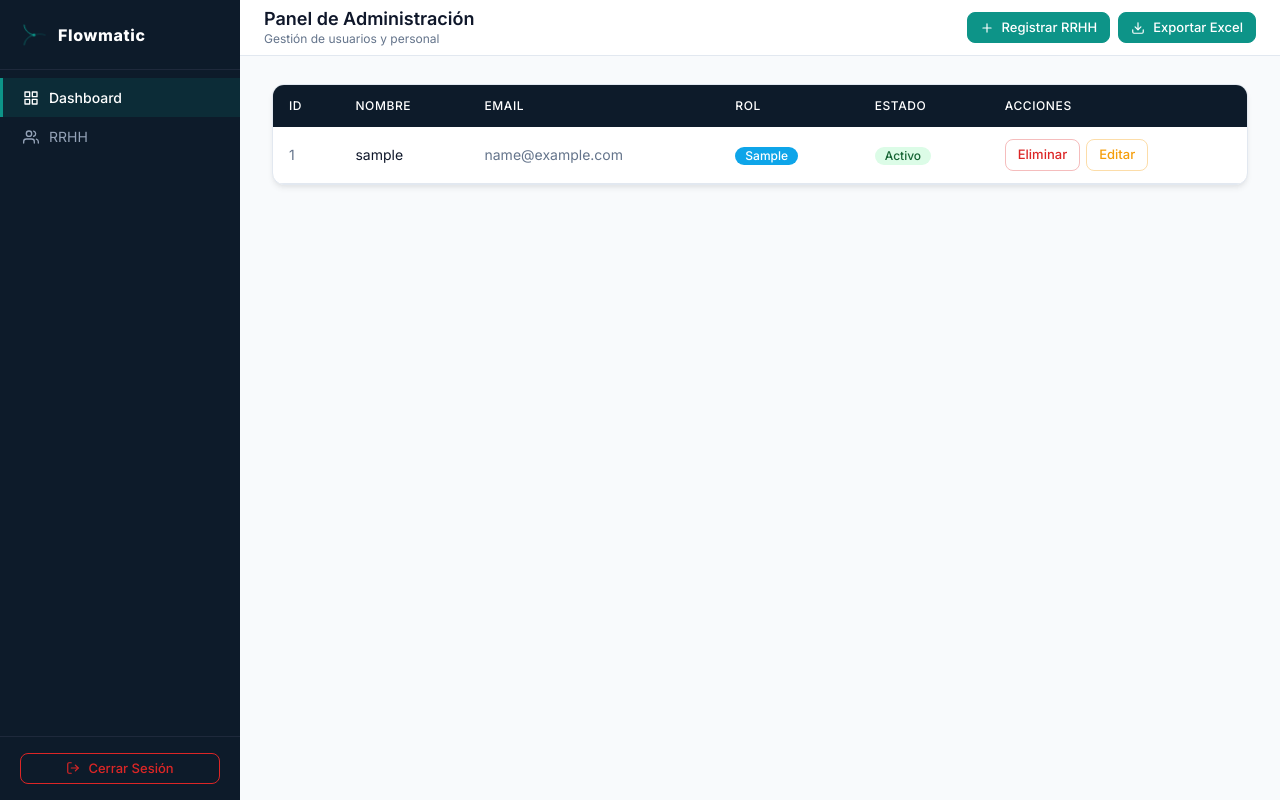
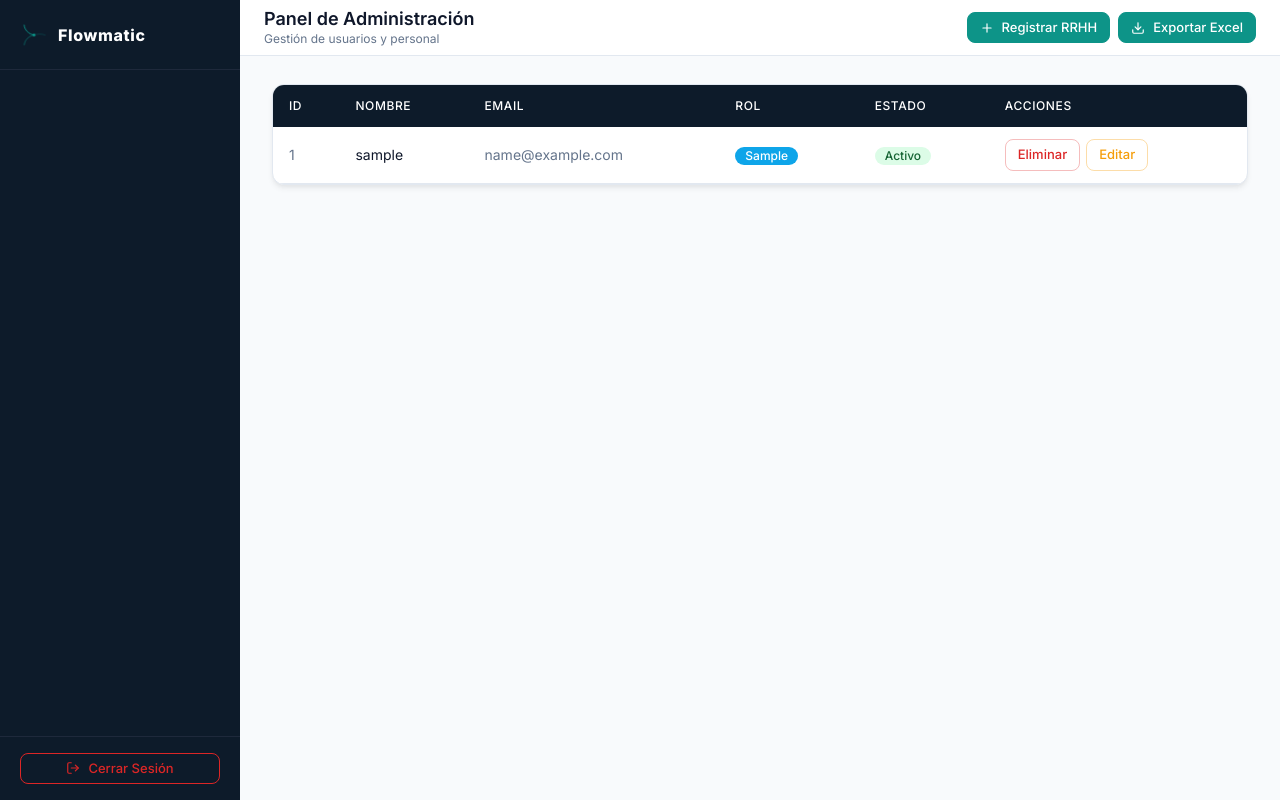
Before and after one commit to julidev0/flowmatic_admin, a Django app: page /admin-panel/ in a window 1280 px wide. Run offline with Django 5.2, Linux system fonts and the light colour scheme; a user stored in the database is signed in; tables that the repository leaves empty hold one stand-in row (values such as "Sample post").

Commit message:
Fix : Title

```diff
--- a/templates/admin.html
+++ b/templates/admin.html
@@ -26,17 +26,6 @@
         <span style="color:#ffffff; font-size:16px; font-weight:800; letter-spacing:0.04em;">Flowmatic</span>
       </a>
     </div>
-
-    <nav style="padding-top:8px;">
-      <a href="{% url 'panel_admin' %}" class="fm-nav-link active">
-        <svg width="16" height="16" viewBox="0 0 24 24" fill="none" stroke="currentColor" stroke-width="2" stroke-linecap="round" stroke-linejoin="round"><rect x="3" y="3" width="7" height="7"/><rect x="14" y="3" width="7" height="7"/><rect x="14" y="14" width="7" height="7"/><rect x="3" y="14" width="7" height="7"/></svg>
-        Dashboard
-      </a>
-      <a href="#" class="fm-nav-link">
-        <svg width="16" height="16" viewBox="0 0 24 24" fill="none" stroke="currentColor" stroke-width="2" stroke-linecap="round" stroke-linejoin="round"><path d="M17 21v-2a4 4 0 0 0-4-4H5a4 4 0 0 0-4 4v2"/><circle cx="9" cy="7" r="4"/><path d="M23 21v-2a4 4 0 0 0-3-3.87"/><path d="M16 3.13a4 4 0 0 1 0 7.75"/></svg>
-        RRHH
-      </a>
-    </nav>
 
     <div class="fm-sidebar-footer">
       <form action="{% url 'logout' %}" method="post">
```
